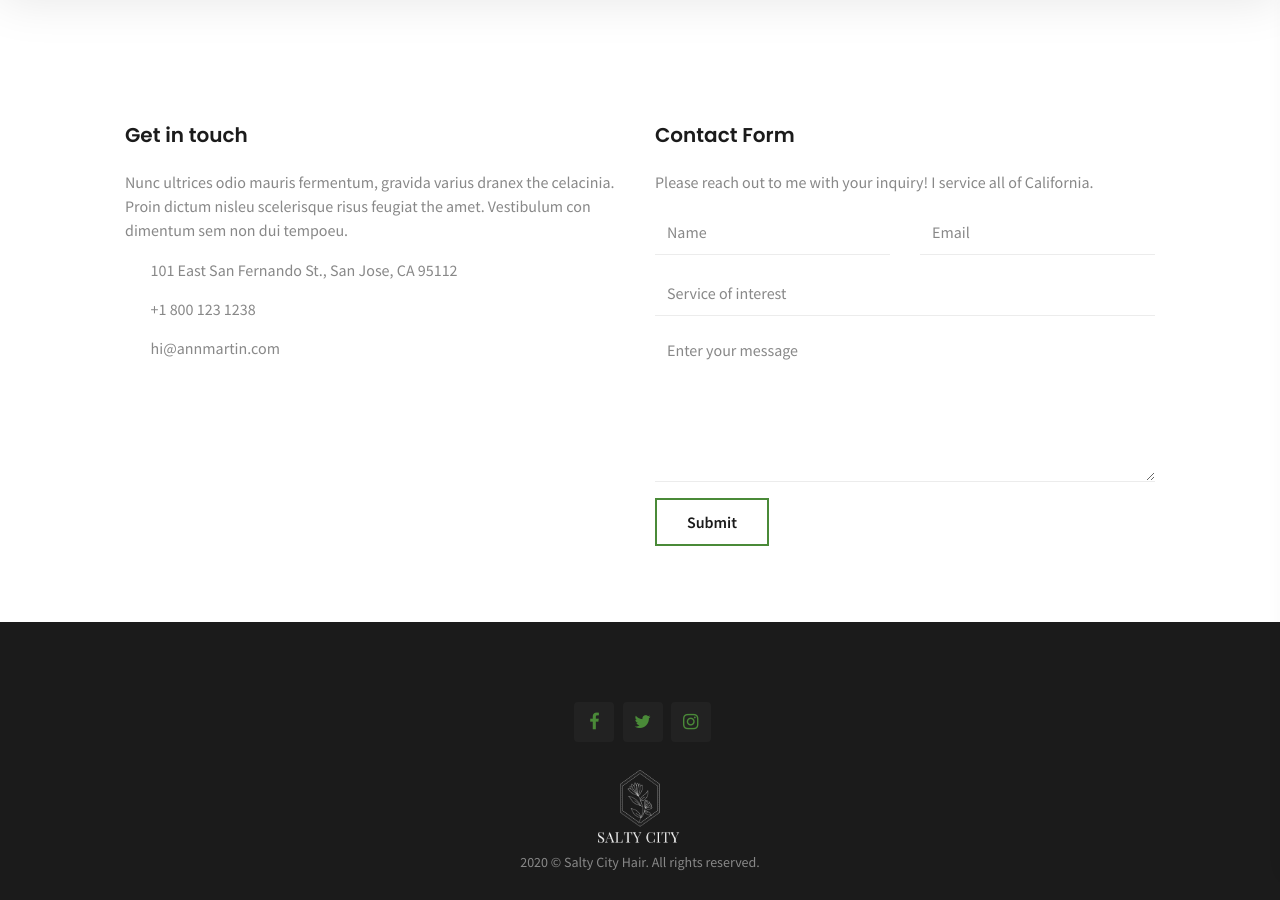
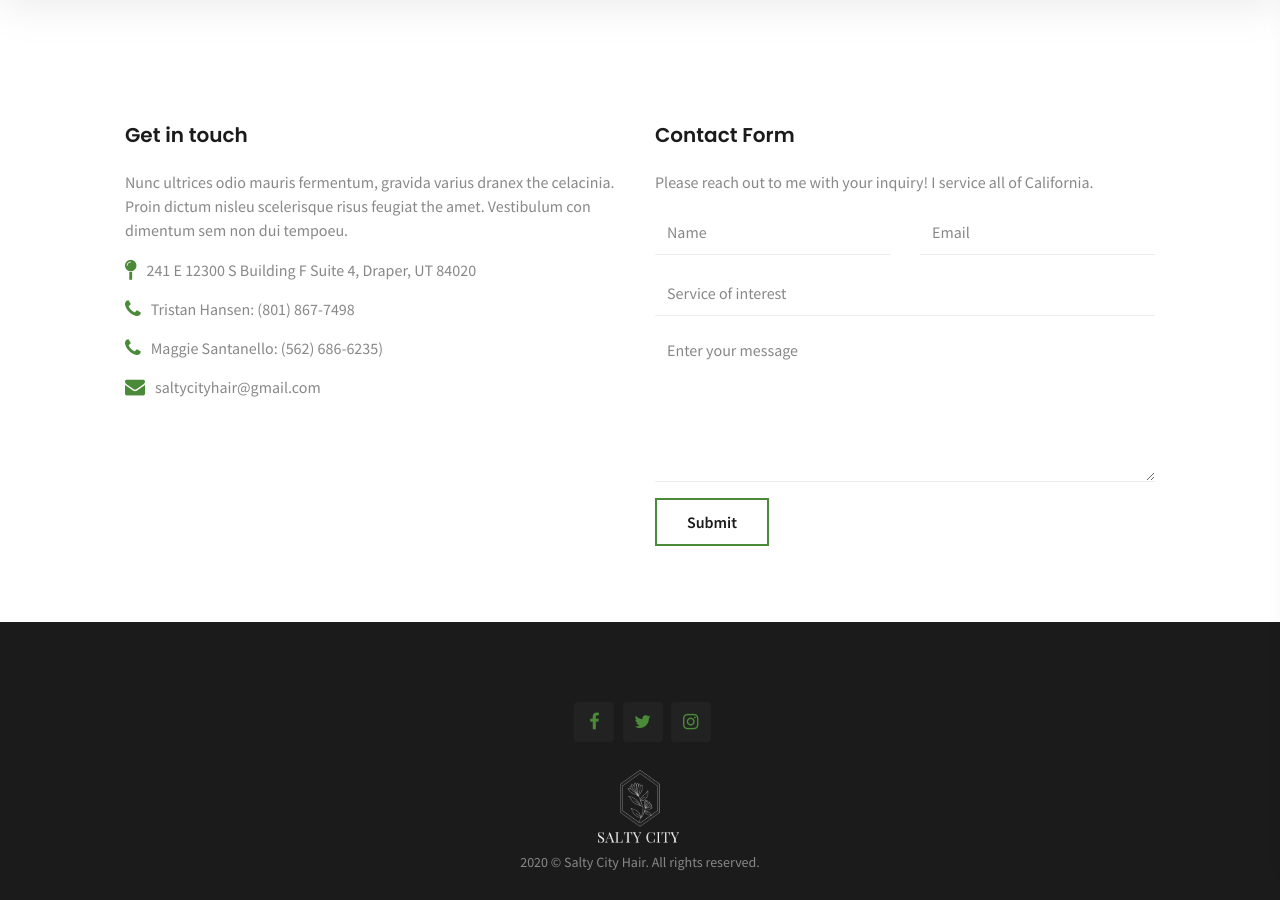
Before and after one commit to Grizzly-Design-Co/saltycityhair.com, a Jekyll site: the page built from contact.html, in a window 1280 px wide and 900 px high, scrolled down 569 px. Built offline with Jekyll 4.4.1, drawn with Linux system fonts in a browser that asks for light colours; some web fonts are replaced.

Commit message:
created contact form include

```diff
--- a/contact.html
+++ b/contact.html
@@ -16,49 +16,6 @@ permalink: /contact
             </div>
         </div>
     </section>
-    <section class="ann-contact-section">
-        <div id="ann-contactMap"></div>
-        <div class="container">
-            <div class="row ann-contact-wrap">
-                <div class="col-md-6 xs-padding">
-                    <div class="ann-contact-info">
-                        <h3>Get in touch</h3>
-                        <p>Nunc ultrices odio mauris fermentum, gravida varius dranex the celacinia. Proin dictum nisleu scelerisque risus feugiat the amet. Vestibulum con dimentum sem non dui tempoeu.</p>
-                        <ul>
-                            <li><i class="ti-location-pin"></i> 101 East San Fernando St., San Jose, CA 95112</li>
-                            <li><i class="ti-mobile"></i> +1 800 123 1238</li>
-                            <li><i class="ti-email"></i> hi@annmartin.com</li>
-                        </ul>
-                    </div>
-                </div>
-                <div class="col-md-6 xs-padding">
-                    <div class="ann-contact-form">
-                        <h3>Contact Form</h3>
-                        <p>Please reach out to me with your inquiry! I service all of California.</p>
-                        <form action="#" method="post" class="form-horizontal">
-                            <div class="form-group colum-row row">
-                                <div class="col-sm-6">
-                                    <input type="text" id="name" name="name" class="form-control" placeholder="Name" required> </div>
-                                <div class="col-sm-6">
-                                    <input type="email" id="email" name="email" class="form-control" placeholder="Email" required> </div>
-                            </div>
-                            <div class="form-group colum-row row">
-                                <div class="col-sm-12">
-                                    <input type="text" id="text" name="text" class="form-control" placeholder="Service of interest" required> </div>
-                            </div>
-                            <div class="form-group row">
-                                <div class="col-md-12">
-                                    <textarea id="message" name="message" cols="30" rows="5" class="form-control message" placeholder="Enter your message" required></textarea>
-                                </div>
-                            </div>
-                            <div class="form-group row">
-                                <div class="col-md-12">
-                                    <button class="ann-btn2" type="submit">Submit</button>
-                                </div>
-                            </div>
-                        </form>
-                    </div>
-                </div>
-            </div>
-        </div>
-    </section>
+
+
+    {% include contact-form.html %}
--- a/services.html
+++ b/services.html
@@ -69,7 +69,7 @@ permalink: /services
         </div>
     </section>
 
-    <section>
+    <section style="padding: 45px 0px;">
         <div class="container">
             <div class="row">
                 <div class="col-md-5">
@@ -82,3 +82,6 @@ permalink: /services
             </div>
         </div>
     </section>
+
+
+    {% include contact-form.html %}
```
